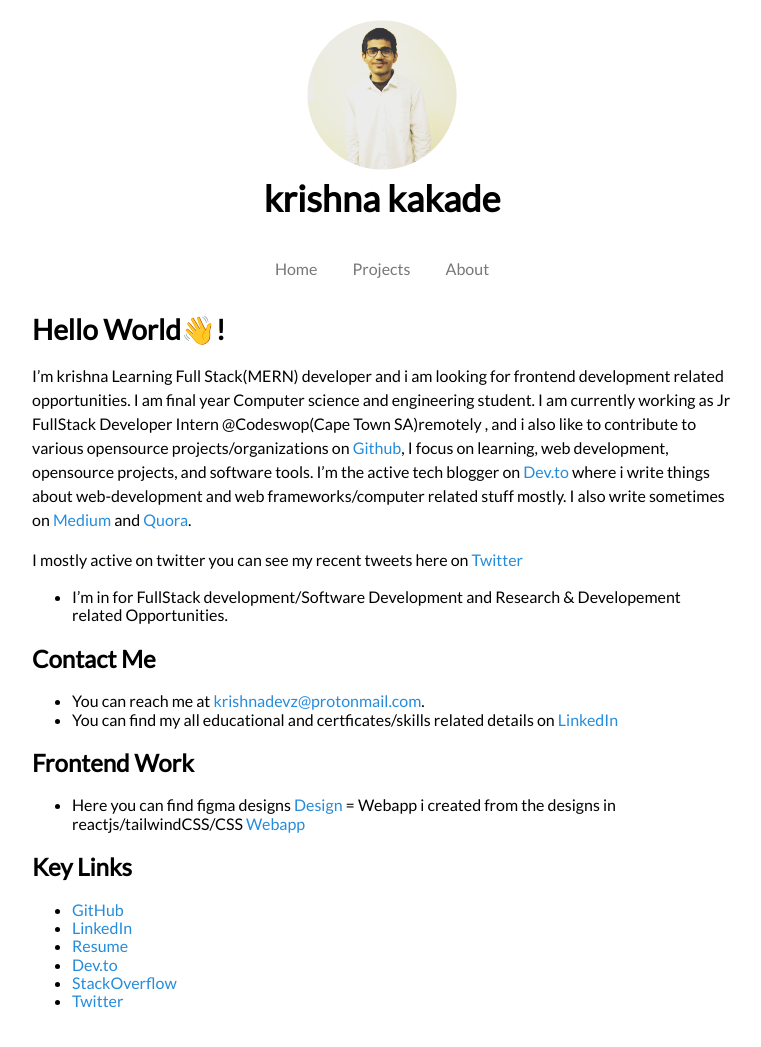
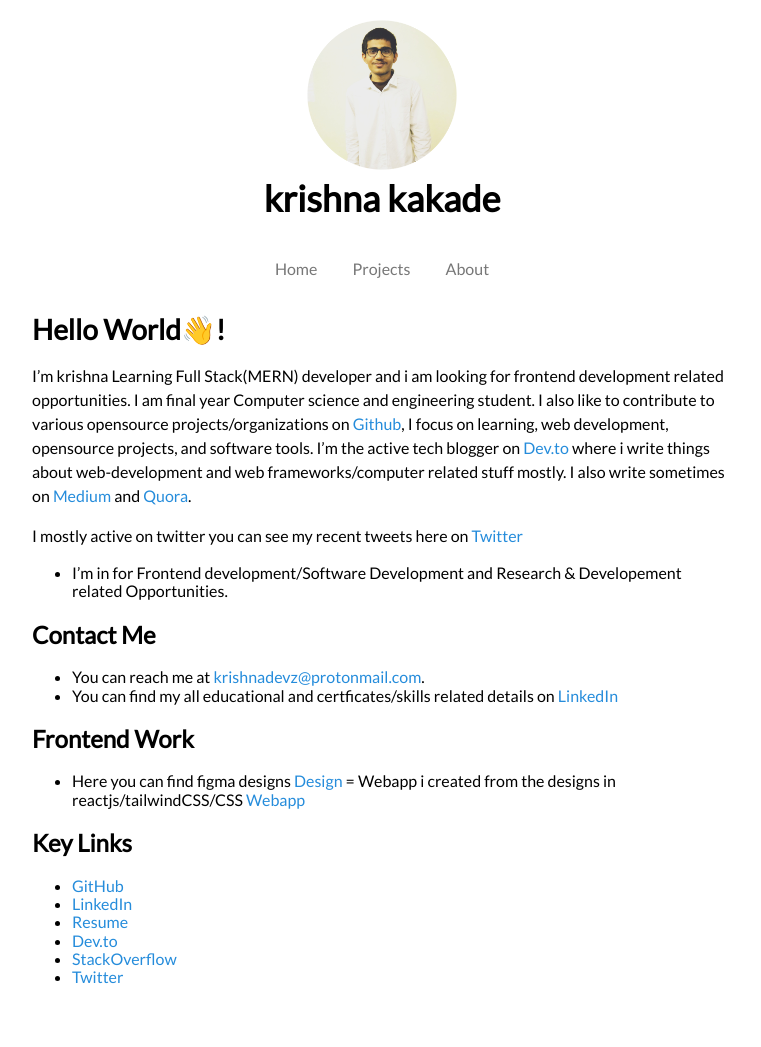
Before and after one commit to krishnadevz/krishnadevz.github.io, a Jekyll site: the page built from index.md, in a window 1280 px wide. Shown: the whole page, without its empty margins (258-1019 px from the left). Built offline with Jekyll 4.4.1, drawn with Linux system fonts in a browser that asks for light colours; nearby versions of some CDN libraries; our own code applies the rules of GitHub Pages for plain Markdown files; after the commit the page ends 1023 px from its top, so only the background shows below that.

Commit message:
Update index.md

```diff
--- a/index.md
+++ b/index.md
@@ -6,12 +6,12 @@ layout: default
 
 I'm krishna Learning Full Stack(MERN) developer and i am looking for frontend development related opportunities.
 I am final year Computer science and engineering student.
-I am currently working as Jr FullStack Developer Intern @Codeswop(Cape Town SA)remotely , and i also like to contribute to various opensource projects/organizations on [Github](https://github.com/krishnadevz), I focus on learning, web development, opensource projects, and software tools.
+I also like to contribute to various opensource projects/organizations on [Github](https://github.com/krishnadevz), I focus on learning, web development, opensource projects, and software tools.
 I'm the active tech blogger on [Dev.to](https://dev.to/krishnakakade) where i write things about web-development and web frameworks/computer related stuff mostly.
 I also write sometimes on  [Medium](https://krishnakakade.medium.com/) and [Quora](https://www.quora.com/profile/Krishna-Kakade-2).
 
 I mostly active on twitter you can see my recent tweets here on [Twitter](https://twitter.com/krishnadevz)
-* I'm in for FullStack development/Software Development and Research & Developement related Opportunities.
+* I'm in for Frontend development/Software Development and Research & Developement related Opportunities.
 
 ## Contact Me
 
```
